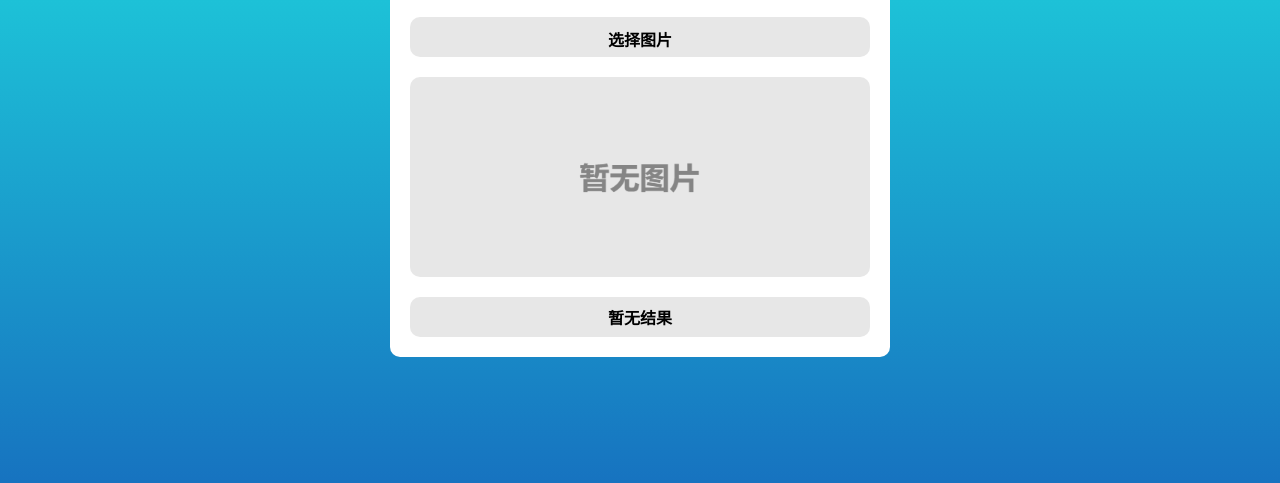
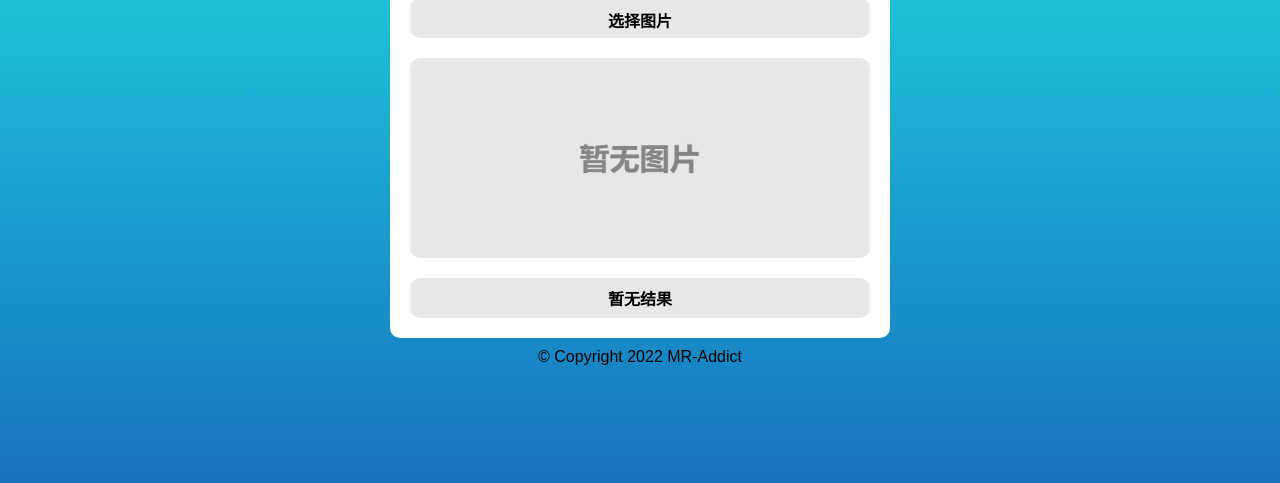
Before and after one commit to MR-Addict/captcha, a website: page public/index.html in a window 1280 px wide. Shown: the part 281-764 px from the top of the page. Drawn offline with Linux system fonts and the light colour scheme.

Commit message:
add footer

```diff
--- a/public/index.css
+++ b/public/index.css
@@ -159,6 +159,12 @@ body {
   background: var(--pri-grey);
 }
 
+/* footer */
+footer {
+  font-size: 1.6rem;
+  margin: 1rem 0;
+}
+
 @media screen and (max-width: 800px) {
   html {
     font-size: 55%;
--- a/public/index.html
+++ b/public/index.html
@@ -47,5 +47,10 @@
         </div>
       </div>
     </div>
+    <script>
+      let footer = document.createElement("footer");
+      footer.innerHTML = `<footer">&copy; Copyright ${new Date().getFullYear()} MR-Addict</footer>`;
+      document.body.appendChild(footer);
+    </script>
   </body>
 </html>
```
